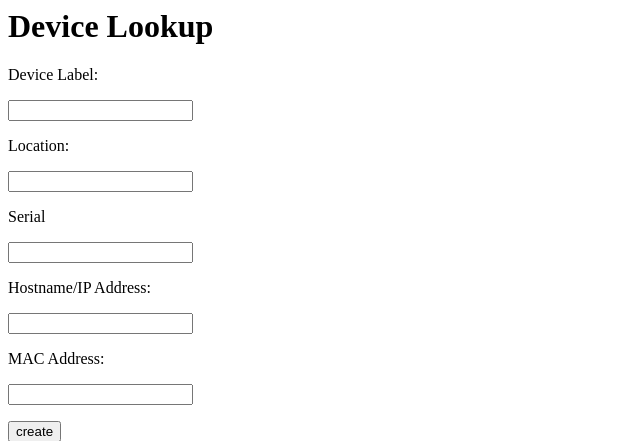
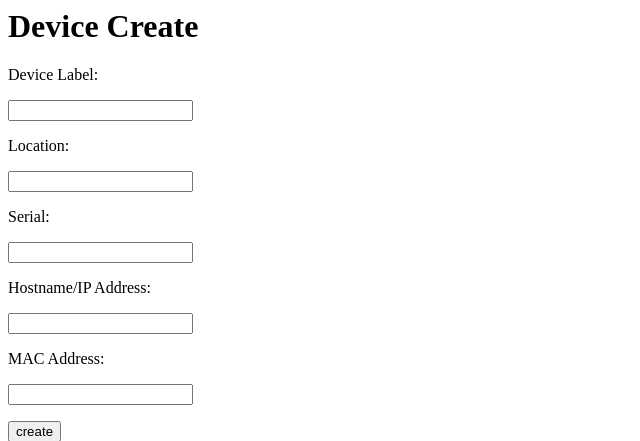
Before and after one commit to chadhyer/net_con, a Flask app: template templates/device_create.html in a window 1280 px wide. Shown: the top 441 px of the page, without its empty margins (0-640 px from the left). Run offline with Flask 2, Linux system fonts and the light colour scheme; the template is opened without the code that fills it, so the values that code supplies are empty.

Commit message:
cleaned up various typos in forms

```diff
--- a/app.py
+++ b/app.py
@@ -13,7 +13,8 @@ def hello_world():
 
 @app.route(f"/device_create/", methods=['GET'])
 def device_create():
-    return render_template('deivce_create.html')
+    print('create')
+    return render_template('device_create.html')
 
 
 @app.route(f"/device_lookup/", methods=['GET'])
--- a/templates/device_create.html
+++ b/templates/device_create.html
@@ -1,12 +1,12 @@
 <html>
     <body>
         <form action = "http://localhost:5000/device/" method = "POST">
-            <h1>Device Lookup</h1>
+            <h1>Device Create</h1>
             <p>Device Label:</p>
             <p><input type = "text" name = "label" /></p>
             <p>Location:</p>
             <p><input type = "text" name = "location" /></p>
-            <p>Serial</p>
+            <p>Serial:</p>
             <p><input type = "text" name = "serial" /></p>
             <p>Hostname/IP Address:</p>
             <p><input type = "text" name = "host" /></p>
--- a/templates/device_lookup.html
+++ b/templates/device_lookup.html
@@ -6,13 +6,13 @@
             <p><input type = "text" name = "label" /></p>
             <p>Location:</p>
             <p><input type = "text" name = "location" /></p>
-            <p>Serial</p>
+            <p>Serial:</p>
             <p><input type = "text" name = "serial" /></p>
             <p>Hostname/IP Address:</p>
             <p><input type = "text" name = "host" /></p>
             <p>MAC Address:</p>
             <p><input typoe = "text" name = "mac" /></p>
-            <p><input type = "submit" value = "submit" /></p>
+            <p><input type = "submit" value = "lookup" /></p>
         </form>
     </body>
 </html>
```
